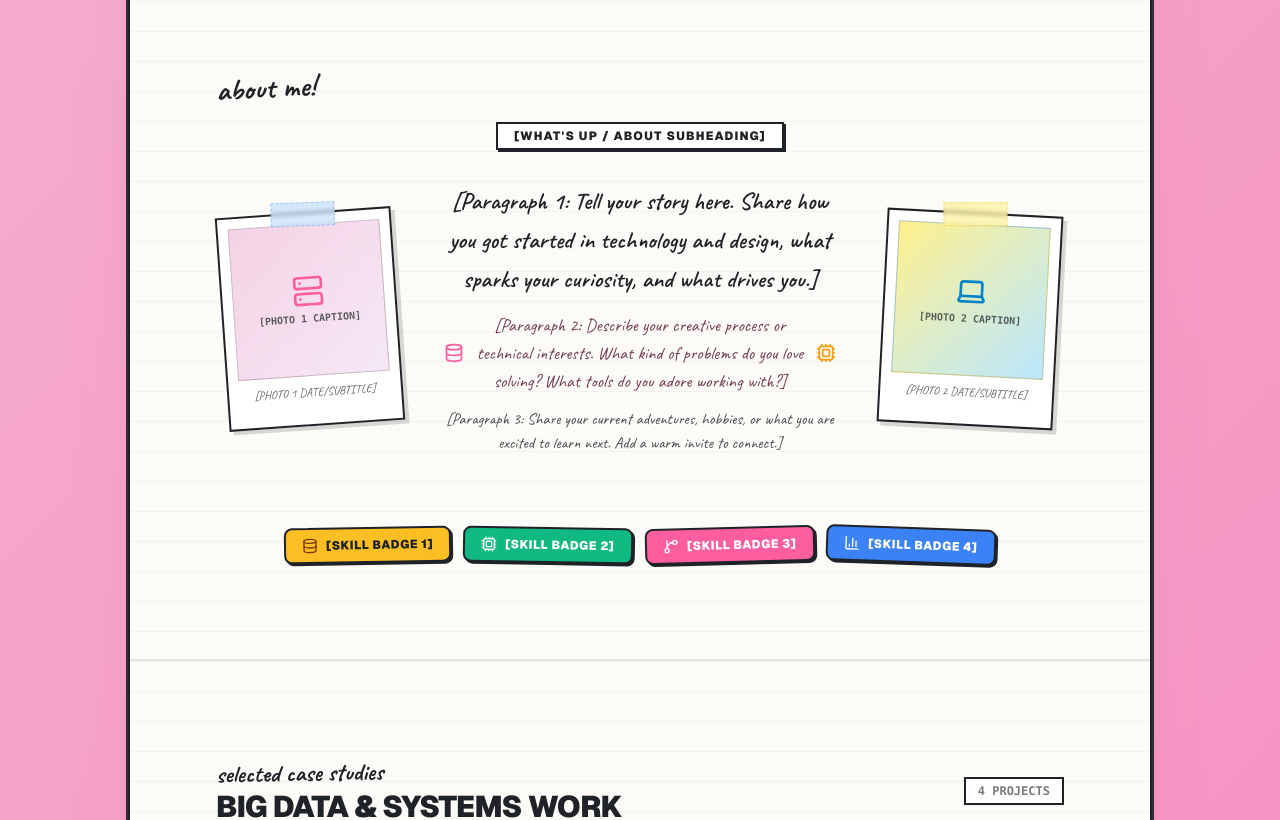
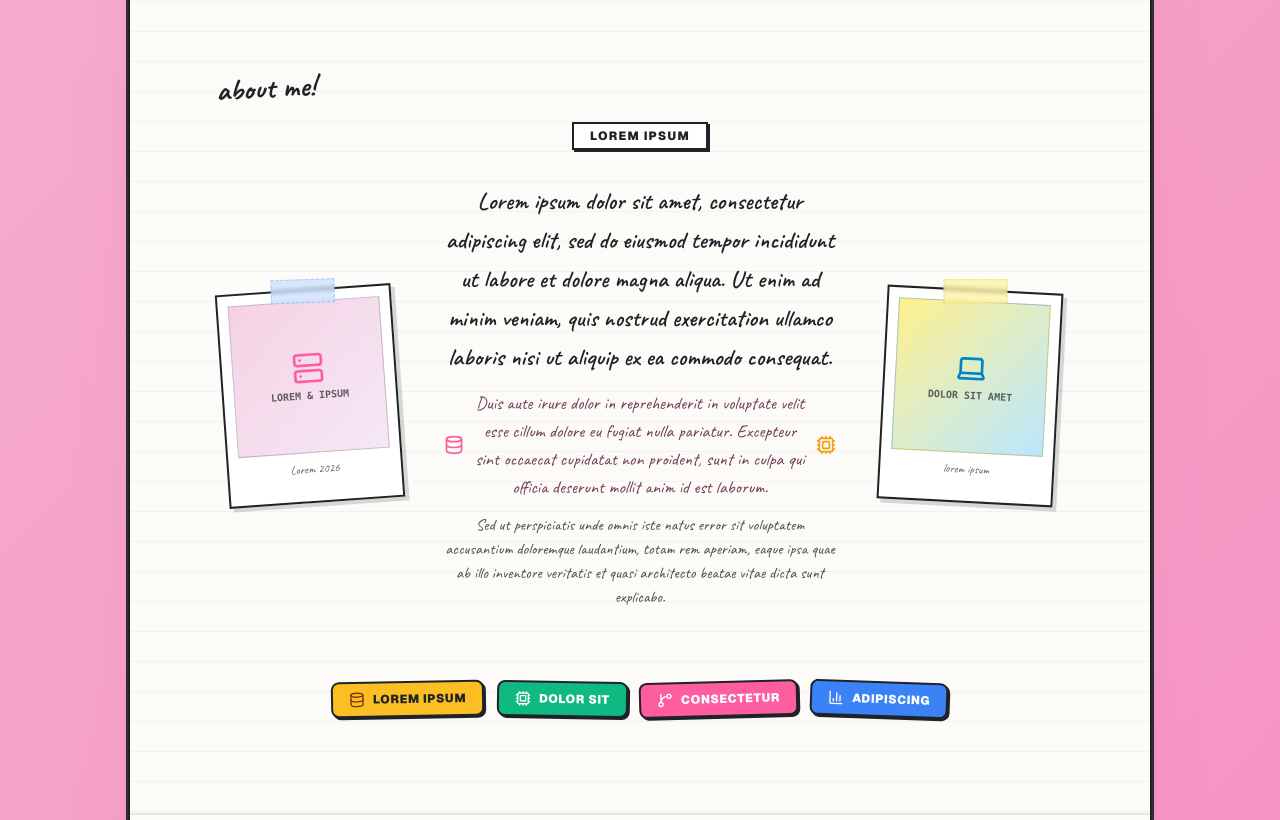
Before and after one commit to reniel8to3/portfolio-website, a Next.js app: page / in a window 1280 px wide. Shown: the part 940-1760 px from the top of the page. Built offline with nearby package versions, Linux system fonts and the light colour scheme.

Commit message:
Convert all placeholders to literal Lorem Ipsum text

```diff
--- a/src/components/Contact.tsx
+++ b/src/components/Contact.tsx
@@ -148,7 +148,7 @@ export default function Contact() {
                       required
                       value={formState.name}
                       onChange={(e) => setFormState({ ...formState, name: e.target.value })}
-                      placeholder="[Your Name]"
+                      placeholder="Lorem Ipsum"
                       className="w-full px-3 py-2 bg-zinc-50 border-2 border-[#1f2328] text-xs font-medium text-[#1f2328] rounded focus:outline-none focus:bg-white focus:border-[#FE5D9F] transition-all"
                     />
                   </div>
@@ -163,7 +163,7 @@ export default function Contact() {
                       required
                       value={formState.email}
                       onChange={(e) => setFormState({ ...formState, email: e.target.value })}
-                      placeholder="[Your Email]"
+                      placeholder="lorem@example.com"
                       className="w-full px-3 py-2 bg-zinc-50 border-2 border-[#1f2328] text-xs font-medium text-[#1f2328] rounded focus:outline-none focus:bg-white focus:border-[#FE5D9F] transition-all"
                     />
                   </div>
@@ -179,7 +179,7 @@ export default function Contact() {
                     required
                     value={formState.subject}
                     onChange={(e) => setFormState({ ...formState, subject: e.target.value })}
-                    placeholder="[Subject]"
+                    placeholder="Lorem Ipsum Dolor"
                     className="w-full px-3 py-2 bg-zinc-50 border-2 border-[#1f2328] text-xs font-medium text-[#1f2328] rounded focus:outline-none focus:bg-white focus:border-[#FE5D9F] transition-all"
                   />
                 </div>
@@ -194,7 +194,7 @@ export default function Contact() {
                     rows={4}
                     value={formState.message}
                     onChange={(e) => setFormState({ ...formState, message: e.target.value })}
-                    placeholder="[Write your message here...]"
+                    placeholder="Lorem ipsum dolor sit amet, consectetur adipiscing elit..."
                     className="w-full px-3 py-2 bg-zinc-50 border-2 border-[#1f2328] text-xs font-medium text-[#1f2328] rounded focus:outline-none focus:bg-white focus:border-[#FE5D9F] transition-all resize-none"
                   />
                 </div>
--- a/src/data/portfolioData.ts
+++ b/src/data/portfolioData.ts
@@ -2,65 +2,65 @@ import { PortfolioData } from '@/types/portfolio';
 
 export const portfolioData: PortfolioData = {
   personal: {
-    name: "[YOUR NAME]",
-    role: "[YOUR ROLE / DEGREE, e.g. Computer Engineering Grad]",
-    specialization: "[YOUR SPECIALIZATION, e.g. Big Data Analytics Spec.]",
-    tagline: "[I engineer data systems that turn raw chaos into clarity.]",
-    shortBio: "[I care about the small details, the edge cases everyone forgets, and shipping work that genuinely makes someone's day easier.]",
+    name: "LOREM IPSUM",
+    role: "Lorem Ipsum Dolor",
+    specialization: "Consectetur Adipiscing",
+    tagline: "Lorem ipsum dolor sit amet, consectetur adipiscing elit.",
+    shortBio: "Lorem ipsum dolor sit amet, consectetur adipiscing elit. Sed do eiusmod tempor incididunt ut labore et dolore magna aliqua.",
     heroStickers: {
-      leftTag: "[TOP LEFT TAG / HIGHLIGHT 1]",
-      rightTag: "[TOP RIGHT TAG / HIGHLIGHT 2]"
+      leftTag: "LOREM IPSUM",
+      rightTag: "DOLOR SIT AMET"
     },
     about: {
-      subheader: "[what's up / about subheading]",
+      subheader: "lorem ipsum",
       paragraphs: [
-        "[Paragraph 1: Tell your story here. Share how you got started in technology and design, what sparks your curiosity, and what drives you.]",
-        "[Paragraph 2: Describe your creative process or technical interests. What kind of problems do you love solving? What tools do you adore working with?]",
-        "[Paragraph 3: Share your current adventures, hobbies, or what you are excited to learn next. Add a warm invite to connect.]"
+        "Lorem ipsum dolor sit amet, consectetur adipiscing elit, sed do eiusmod tempor incididunt ut labore et dolore magna aliqua. Ut enim ad minim veniam, quis nostrud exercitation ullamco laboris nisi ut aliquip ex ea commodo consequat.",
+        "Duis aute irure dolor in reprehenderit in voluptate velit esse cillum dolore eu fugiat nulla pariatur. Excepteur sint occaecat cupidatat non proident, sunt in culpa qui officia deserunt mollit anim id est laborum.",
+        "Sed ut perspiciatis unde omnis iste natus error sit voluptatem accusantium doloremque laudantium, totam rem aperiam, eaque ipsa quae ab illo inventore veritatis et quasi architecto beatae vitae dicta sunt explicabo."
       ],
-      location: "[YOUR LOCATION / RELOCATION]",
-      email: "hello.yourname@example.com",
-      availability: "[YOUR AVAILABILITY / STATUS, e.g. OPEN TO NEW ROLES]",
-      yearsOfExperience: "[X]+",
-      projectsCompleted: "[X]+",
-      photoLeftCaption: "[PHOTO 1 CAPTION]",
-      photoLeftDate: "[PHOTO 1 DATE/SUBTITLE]",
-      photoRightCaption: "[PHOTO 2 CAPTION]",
-      photoRightDate: "[PHOTO 2 DATE/SUBTITLE]"
+      location: "Lorem City, Ipsum Country",
+      email: "lorem.ipsum@example.com",
+      availability: "LOREM IPSUM DOLOR SIT AMET",
+      yearsOfExperience: "0+",
+      projectsCompleted: "0+",
+      photoLeftCaption: "Lorem & Ipsum",
+      photoLeftDate: "Lorem 2026",
+      photoRightCaption: "Dolor Sit Amet",
+      photoRightDate: "lorem ipsum"
     },
     stampBadges: [
-      { label: "[SKILL BADGE 1]", iconType: "database" },
-      { label: "[SKILL BADGE 2]", iconType: "cpu" },
-      { label: "[SKILL BADGE 3]", iconType: "branch" },
-      { label: "[SKILL BADGE 4]", iconType: "chart" }
+      { label: "Lorem Ipsum", iconType: "database" },
+      { label: "Dolor Sit", iconType: "cpu" },
+      { label: "Consectetur", iconType: "branch" },
+      { label: "Adipiscing", iconType: "chart" }
     ],
     contactSection: {
-      responseTimeNote: "[Response time: Within 24 hours. Open to full-time roles & freelance projects.]"
+      responseTimeNote: "Lorem ipsum dolor sit amet, consectetur adipiscing elit. Sed do eiusmod tempor incididunt ut labore."
     },
     socials: [
       {
         name: "LinkedIn",
         url: "https://linkedin.com",
         icon: "linkedin",
-        label: "linkedin.com/in/[your-handle]"
+        label: "linkedin.com/in/lorem-ipsum"
       },
       {
         name: "GitHub",
         url: "https://github.com",
         icon: "github",
-        label: "github.com/[your-handle]"
+        label: "github.com/lorem-ipsum"
       },
       {
         name: "X (Twitter)",
         url: "https://x.com",
         icon: "twitter",
-        label: "@[your-handle]"
+        label: "@lorem_ipsum"
       },
       {
         name: "Email",
-        url: "mailto:hello.yourname@example.com",
+        url: "mailto:lorem.ipsum@example.com",
         icon: "mail",
-        label: "hello.yourname@example.com"
+        label: "lorem.ipsum@example.com"
       }
     ],
     resumeUrl: "#resume"
@@ -68,44 +68,44 @@ export const portfolioData: PortfolioData = {
 
   skills: [
     {
-      title: "[Category 1 — e.g. Big Data & Distributed Computing]",
+      title: "Lorem Ipsum & Dolor",
       skills: [
-        { name: "[Skill 1 — e.g. Apache Spark]", level: "Expert" },
-        { name: "[Skill 2 — e.g. Apache Kafka]", level: "Advanced" },
-        { name: "[Skill 3 — e.g. Hadoop / HDFS]", level: "Intermediate" },
-        { name: "[Skill 4 — e.g. Apache Airflow]", level: "Advanced" },
-        { name: "[Skill 5 — e.g. SQL & Query Tuning]", level: "Expert" },
-        { name: "[Skill 6 — e.g. Snowflake / Redshift]", level: "Intermediate" }
+        { name: "Lorem Spark", level: "Expert" },
+        { name: "Ipsum Kafka", level: "Advanced" },
+        { name: "Dolor HDFS", level: "Intermediate" },
+        { name: "Sit Airflow", level: "Advanced" },
+        { name: "Amet SQL", level: "Expert" },
+        { name: "Consectetur Cloud", level: "Intermediate" }
       ]
     },
     {
-      title: "[Category 2 — e.g. Programming & Systems]",
+      title: "Adipiscing & Elit Systems",
       skills: [
-        { name: "[Skill 7 — e.g. Python]", level: "Expert" },
-        { name: "[Skill 8 — e.g. Java / Scala]", level: "Intermediate" },
-        { name: "[Skill 9 — e.g. C / C++ Systems]", level: "Advanced" },
-        { name: "[Skill 10 — e.g. SQL / PostgreSQL]", level: "Expert" },
-        { name: "[Skill 11 — e.g. Bash & Linux Shell]", level: "Advanced" },
-        { name: "[Skill 12 — e.g. TypeScript / Next.js]", level: "Intermediate" }
+        { name: "Python Lorem", level: "Expert" },
+        { name: "Java Ipsum", level: "Intermediate" },
+        { name: "C / C++ Dolor", level: "Advanced" },
+        { name: "SQL Sit", level: "Expert" },
+        { name: "Linux Amet", level: "Advanced" },
+        { name: "Next.js Elit", level: "Intermediate" }
       ]
     },
     {
-      title: "[Category 3 — e.g. Data Analytics & Machine Learning]",
+      title: "Tempor & Incididunt Analytics",
       skills: [
-        { name: "[Skill 13 — e.g. Pandas & NumPy]", level: "Expert" },
-        { name: "[Skill 14 — e.g. Scikit-Learn]", level: "Advanced" },
-        { name: "[Skill 15 — e.g. Data Cleaning & EDA]", level: "Expert" },
-        { name: "[Skill 16 — e.g. Tableau & Power BI]", level: "Advanced" },
-        { name: "[Skill 17 — e.g. Statistical Modeling]", level: "Advanced" }
+        { name: "Pandas Lorem", level: "Expert" },
+        { name: "Scikit Ipsum", level: "Advanced" },
+        { name: "Dolor EDA", level: "Expert" },
+        { name: "Sit BI", level: "Advanced" },
+        { name: "Amet Modeling", level: "Advanced" }
       ]
     },
     {
-      title: "[Category 4 — e.g. Cloud & DevOps Infrastructure]",
+      title: "Labore & Magna Infrastructure",
       skills: [
-        { name: "[Skill 18 — e.g. AWS (S3, EMR, Glue)]", level: "Advanced" },
-        { name: "[Skill 19 — e.g. Docker & Containers]", level: "Advanced" },
-        { name: "[Skill 20 — e.g. Git & CI/CD Pipelines]", level: "Advanced" },
-        { name: "[Skill 21 — e.g. Distributed System Design]", level: "Advanced" }
+        { name: "AWS Lorem", level: "Advanced" },
+        { name: "Docker Ipsum", level: "Advanced" },
+        { name: "Git Dolor", level: "Advanced" },
+        { name: "Sit Systems", level: "Advanced" }
       ]
     }
   ],
@@ -174,28 +174,28 @@ export const portfolioData: PortfolioData = {
   education: [
     {
       id: "edu-1",
-      degree: "[YOUR DEGREE, e.g. Bachelor of Science in Computer Engineering]",
-      fieldOfStudy: "[YOUR SPECIALIZATION, e.g. Specialization in Big Data Analytics]",
-      institution: "[YOUR UNIVERSITY / INSTITUTE NAME]",
-      location: "[CITY, STATE / COUNTRY]",
-      startDate: "[START YEAR, e.g. 2021]",
-      endDate: "[GRAD YEAR, e.g. 2025]",
-      gradeOrGpa: "[YOUR GPA / HONORS / DEAN'S LIST]",
-      description: "[Comprehensive curriculum combining computer hardware engineering, distributed software systems, algorithm optimization, and large-scale data analytics.]",
+      degree: "Lorem Ipsum in Computer Engineering",
+      fieldOfStudy: "Specialization in Dolor Analytics",
+      institution: "Universitas Lorem Ipsum",
+      location: "Dolor City, Ipsum Country",
+      startDate: "2021",
+      endDate: "2025",
+      gradeOrGpa: "Summa Cum Laude (Lorem)",
+      description: "Lorem ipsum dolor sit amet, consectetur adipiscing elit, sed do eiusmod tempor incididunt ut labore et dolore magna aliqua. Ut enim ad minim veniam, quis nostrud exercitation ullamco.",
       coursework: [
-        "[Big Data Systems & Cloud Architecture]",
-        "[Distributed Computing & Algorithms]",
-        "[Database Management Systems & SQL]",
-        "[Computer Organization & Architecture]",
-        "[Statistical Machine Learning]",
-        "[Data Structures & Algorithm Analysis]",
-        "[Operating Systems & Multithreading]",
-        "[Data Mining & Business Intelligence]"
+        "Lorem Systems & Cloud",
+        "Distributed Dolor Computing",
+        "Database Consectetur & SQL",
+        "Computer Adipiscing Architecture",
+        "Statistical Elit Learning",
+        "Data Structures & Tempor",
+        "Operating Incididunt Multithreading",
+        "Data Mining & Labore"
       ],
       achievements: [
-        "[Dean's Honor List for Academic Excellence]",
-        "[Lead Engineer — Senior Capstone Distributed Data Pipeline Project]",
-        "[Teaching Assistant / Peer Mentor for Computer Systems & Algorithms]"
+        "Lorem ipsum dolor sit amet honoris",
+        "Magna aliqua capstone distributed project lead",
+        "Praesentium voluptatum deleniti atque mentor"
       ]
     }
   ],
@@ -203,49 +203,49 @@ export const portfolioData: PortfolioData = {
   certifications: [
     {
       id: "cert-1",
-      title: "[CERTIFICATION TITLE 1, e.g. AWS Certified Data Analytics / Solutions Architect]",
-      issuer: "[ISSUER 1, e.g. Amazon Web Services (AWS)]",
-      issueDate: "[YEAR, e.g. 2024]",
-      expirationDate: "[EXPIRATION YEAR, e.g. 2027]",
-      credentialId: "[AWS-CERT-ID]",
+      title: "Lorem Ipsum Certified Data Architect",
+      issuer: "Amazon Lorem Services",
+      issueDate: "2024",
+      expirationDate: "2027",
+      credentialId: "LOREM-CERT-12345",
       credentialUrl: "https://example.com/verify",
-      skills: ["[AWS EMR]", "[AWS Glue]", "[S3 Lakehouse]", "[Redshift]", "[Cloud Security]"]
+      skills: ["Lorem EMR", "Ipsum Glue", "Dolor Lakehouse", "Sit Redshift", "Amet Security"]
     },
     {
       id: "cert-2",
-      title: "[CERTIFICATION TITLE 2, e.g. Databricks Certified Associate Developer for Apache Spark]",
-      issuer: "[ISSUER 2, e.g. Databricks]",
-      issueDate: "[YEAR, e.g. 2024]",
-      credentialId: "[DATABRICKS-ID]",
+      title: "Consectetur Certified Associate Spark",
+      issuer: "Databricks Lorem",
+      issueDate: "2024",
+      credentialId: "IPSUM-CERT-67890",
       credentialUrl: "https://example.com/verify",
-      skills: ["[PySpark]", "[DataFrame API]", "[Spark Architecture]", "[Query Optimization]"]
+      skills: ["PySpark Lorem", "DataFrame Ipsum", "Spark Dolor", "Query Sit"]
     },
     {
       id: "cert-3",
-      title: "[CERTIFICATION TITLE 3, e.g. Google Cloud Big Data & Machine Learning Fundamentals]",
-      issuer: "[ISSUER 3, e.g. Google Cloud]",
-      issueDate: "[YEAR, e.g. 2023]",
-      credentialId: "[GCP-BIGDATA-ID]",
+      title: "Adipiscing Cloud Fundamentals",
+      issuer: "Google Lorem Cloud",
+      issueDate: "2023",
+      credentialId: "DOLOR-CERT-54321",
       credentialUrl: "https://example.com/verify",
-      skills: ["[BigQuery]", "[Cloud Dataflow]", "[Cloud Pub/Sub]", "[Data Pipelines]"]
+      skills: ["BigQuery Lorem", "Dataflow Ipsum", "Pub/Sub Dolor", "Pipelines Sit"]
     }
   ],
 
   experiences: [
     {
       id: "exp-1",
-      role: "[YOUR INTERNSHIP / ROLE TITLE, e.g. Big Data Engineering Intern]",
-      company: "[COMPANY / LAB NAME, e.g. Tech Studio / Enterprise]",
-      location: "[CITY / REMOTE]",
+      role: "Lorem Ipsum Engineering Intern",
+      company: "Dolor Sit Enterprise",
+      location: "Lorem City / Remote",
       type: "Internship",
-      startDate: "[START MONTH YEAR, e.g. JUN 2024]",
-      endDate: "[END MONTH YEAR, e.g. AUG 2024]",
+      startDate: "JUN 2024",
+      endDate: "AUG 2024",
       description: [
-        "[Describe an impactful project you built, e.g. Built and optimized distributed PySpark jobs processing over 2TB of daily operational telemetry.]",
-        "[Describe an improvement or system you designed, e.g. Designed automated Airflow DAG workflows reducing ingestion lag from 4 hours to under 25 minutes.]",
-        "[Describe cross-functional collaboration, e.g. Collaborated with data scientists and engineers to validate schema integrity and data warehouse performance.]"
+        "Lorem ipsum dolor sit amet, consectetur adipiscing elit, sed do eiusmod tempor incididunt ut labore.",
+        "Duis aute irure dolor in reprehenderit in voluptate velit esse cillum dolore eu fugiat nulla pariatur.",
+        "Excepteur sint occaecat cupidatat non proident, sunt in culpa qui officia deserunt mollit anim."
       ],
-      technologies: ["[Tech 1]", "[Tech 2]", "[Tech 3]", "[Tech 4]"]
+      technologies: ["Lorem", "Ipsum", "Dolor", "Sit"]
     }
   ]
 };
```
